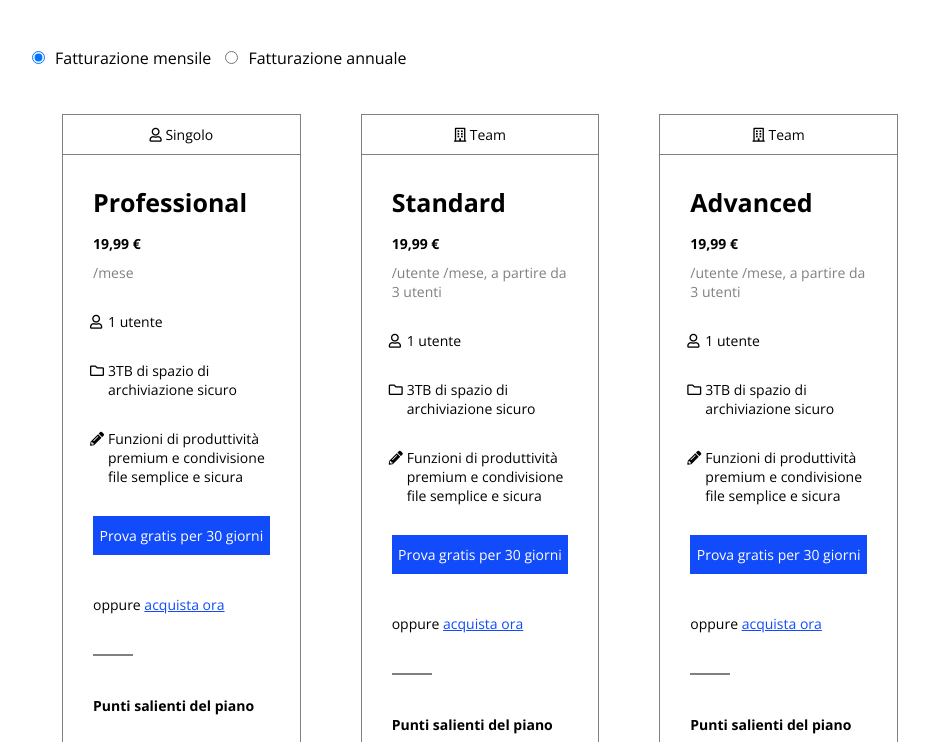
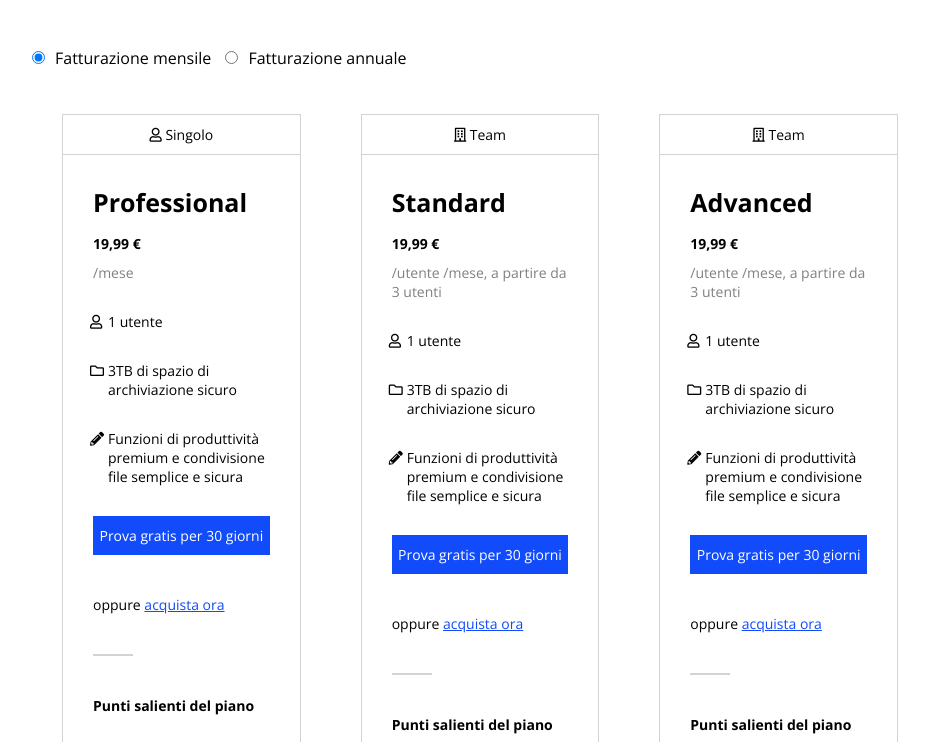
Before and after one commit to andreafontaneto/htmlcss-dropbox, a plain HTML site: page index.html in a window 1280 px wide. Shown: the part 1085-1827 px from the top of the page, without its empty margins (160-1089 px from the left). Drawn offline with nearby package versions, Linux system fonts and the light colour scheme.

Commit message:
payment-col + enterprise box color fix

```diff
--- a/assets/css/style.css
+++ b/assets/css/style.css
@@ -212,7 +212,7 @@ h3{
 }
 
 .payment .payment-col, .enterprise{
-  border: 1px solid grey;
+  border: 1px solid lightgrey;
   font-size: 14px;
 }
 
@@ -228,7 +228,7 @@ h3{
 
 .payment-col .top, .enterprise .top{
   text-align: center;
-  border-bottom: 1px solid grey;
+  border-bottom: 1px solid lightgrey;
   padding: 10px 0;
   margin-bottom: 30px;
 }
@@ -266,7 +266,7 @@ h3{
 }
 
 .hr-mini{
-  border: 1px solid grey;
+  border: 1px solid lightgrey;
   width: 40px;
   margin: 40px 0;
 }
```
Also changed, not shown: index.html (line endings or trailing spaces).
